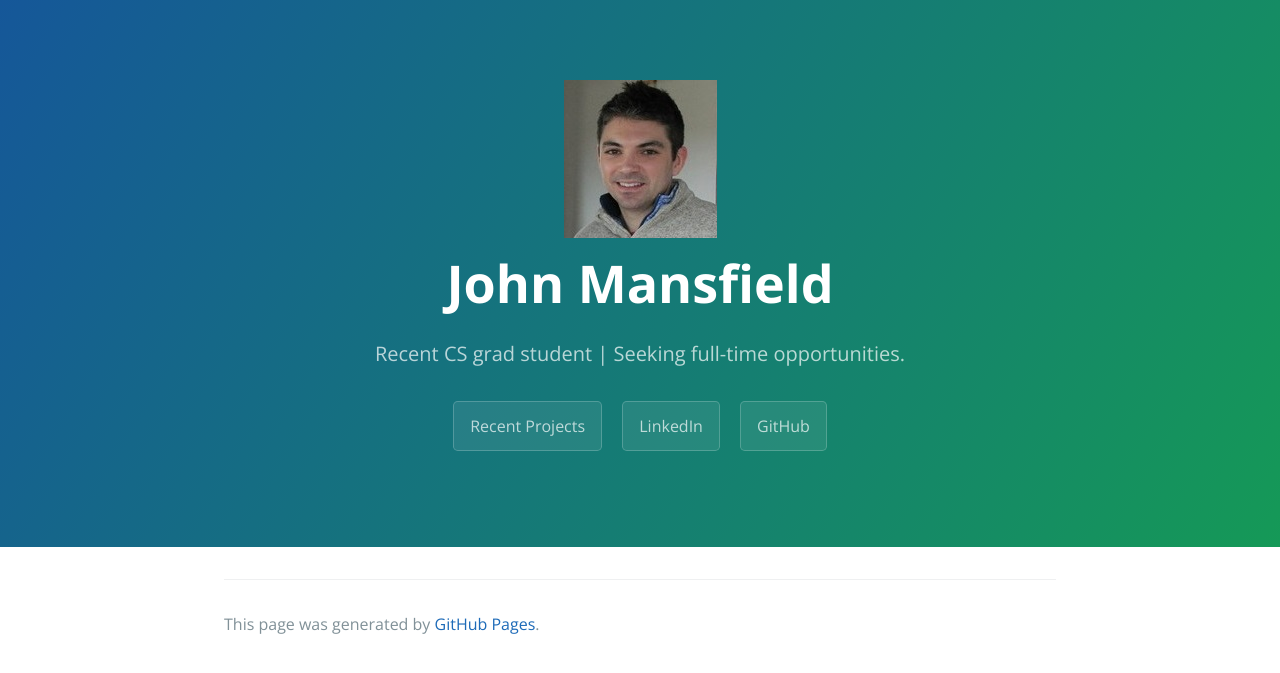
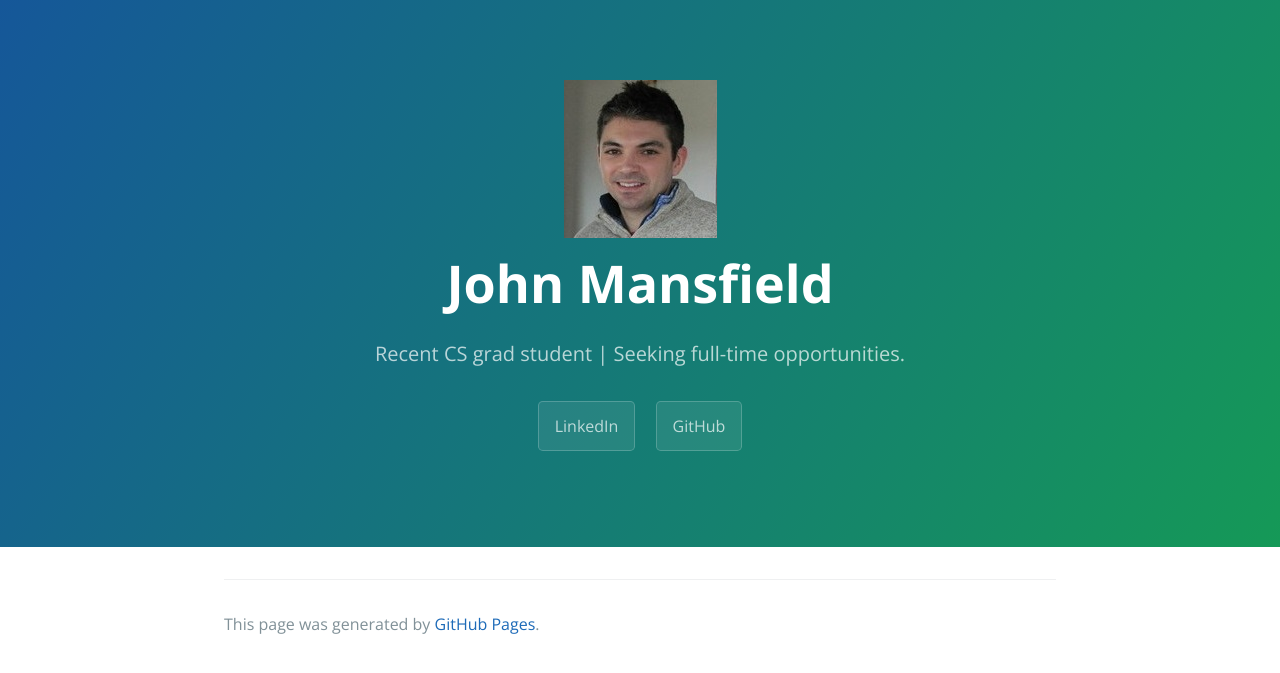
Before and after one commit to jlm429/jlm429.github.io, a Jekyll site: the page built from index.md, in a window 1280 px wide. Shown: the top 673 px of the page. Built offline with Jekyll 4.4.1, drawn with Linux system fonts in a browser that asks for light colours.

Commit message:
edit index

```diff
--- a/_layouts/default.html
+++ b/_layouts/default.html
@@ -30,7 +30,6 @@
         <a href="{{ site.github.url }}" class="btn">View on GitHub</a>
       {% endif %}
       {% if site.show_downloads %}
-        <a href="https://github.com/jlm429/jlm429.github.io/blob/master/projects/project2.pdf" class="btn">Recent Projects</a>
         <a href="https://www.linkedin.com/in/jlm429/" class="btn">LinkedIn</a>
 		<a href="https://github.com/jlm429" class="btn">GitHub</a>
       {% endif %}
```
